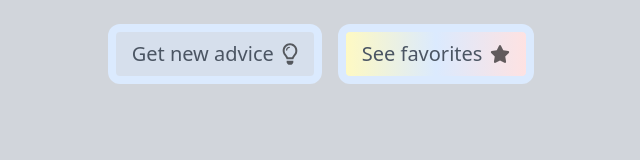
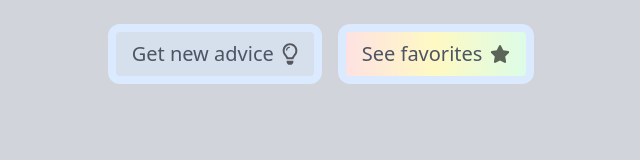
Before and after one commit to vapdev/sweet-advices, a website: page index.html in a window 1280 px wide. Shown: the whole page, without its empty margins (319-959 px from the left). Drawn offline with nearby package versions, Linux system fonts and the light colour scheme.

Commit message:
change gradient color

```diff
--- a/index.html
+++ b/index.html
@@ -23,7 +23,7 @@
                         </p>
                     </div>
                 </div>
-                <div onclick="openNav()" class="my-4 mx-2 p-3 py-2 rounded-xl border-8 hover:bg-gray-100 bg-gradient-to-r from-yellow-100 via-blue-100 to-red-100"
+                <div onclick="openNav()" class="my-4 mx-2 p-3 py-2 rounded-xl border-8 hover:bg-gray-100 bg-gradient-to-r from-red-100 via-yellow-100 to-green-100"
                     :class="'border-'+button_color+'-100' + ' ' + 'bg-'+button_color+'-100/50'">
                     <div>
                         <p class="text-gray-600 text-xl font-normal flex">See favorites
```
